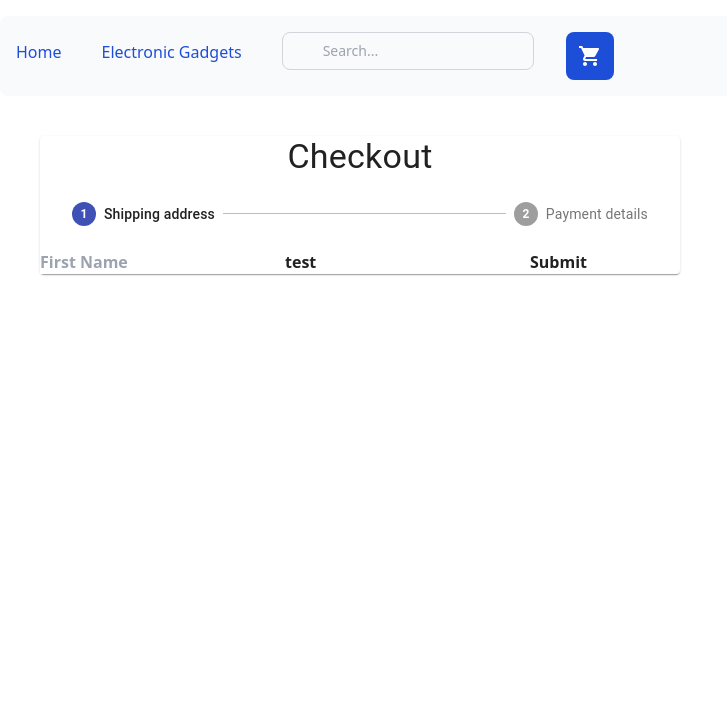
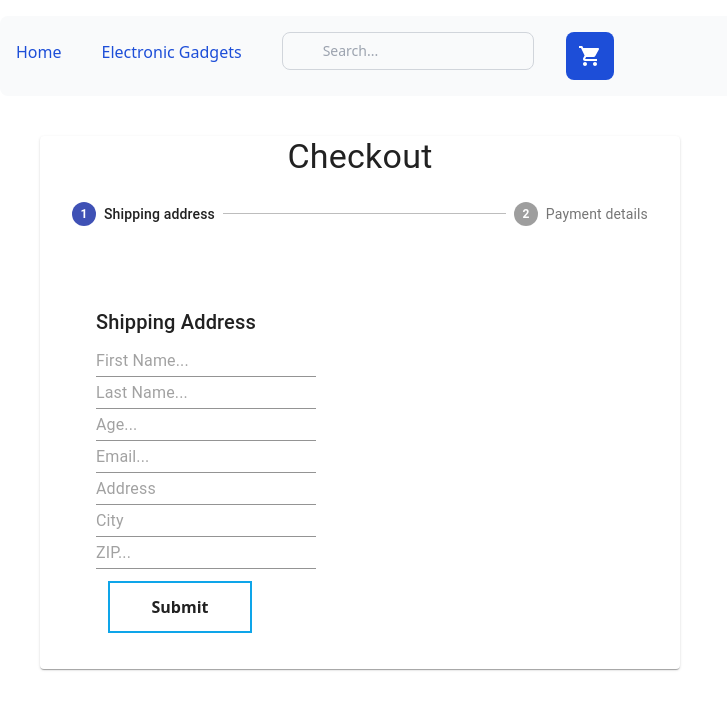
Before and after one commit to ReddyDivya/e-Commerce, a React (Create React App) app: page /CheckoutForm in a window 1280 px wide. Shown: the top 710 px of the page, without its empty margins (0-727 px from the left). Built offline with nearby package versions, Linux system fonts and the light colour scheme; no server answers.

Commit message:
updating address form

```diff
--- a/src/App.js
+++ b/src/App.js
@@ -1,5 +1,5 @@
-import React, { useState, useEffect } from 'react';
-import { BrowserRouter as Router, Route, Routes, Navigate } from 'react-router-dom';
+import React, { useState, useEffect, useRef } from 'react';
+import { BrowserRouter as Router, Route, Routes } from 'react-router-dom';
 import { commerce } from "./lib/commerce";
 import Navbar from "./components/Navbar/Navbar";
 import Home from "./components/Home/Home";
@@ -7,10 +7,24 @@ import Products from "./components/Products/Products";
 import Cart from "./components/Cart/Cart";
 import CheckoutForm from "./components/Checkout/CheckoutForm";
 
+// custom hook for getting previous cart value
+function usePrevious(cartVal) {
+
+  const previousRef = useRef();//the useRef Hook allows us to persist data between renders
+
+  useEffect(() => {
+    previousRef.current = cartVal;  //assign the ref's current value with the cart value
+  }, [cartVal]);//run this code when the value of the cart changes
+
+  return previousRef.current; //returning previous cart values
+}
+
 function App() {
 
   const [products, setProducts] = useState([]);
   const [cart, setCart] = useState({});
+
+  const prevCart = usePrevious(cart);
 
   //fetching the products from commerce
   const fetchProducts = async () => {
@@ -46,13 +60,18 @@ function App() {
   }
 
   useEffect(() => {
+
+    if (prevCart != cart) {
       fetchProducts();
       fetchCart();
-  }, [cart]);
+    }
+    return;
+
+  }, [prevCart]); //run this code when the value of previous cart changes
+
 
   return (
     <Router>
-      <div>
       <Navbar totalItems={(cart != null || cart != undefined) ? cart.total_items : 0} />
       <Routes>
         <Route path="/" element={<Home />} />
@@ -66,7 +85,6 @@ function App() {
         />} />
         <Route path="/CheckoutForm" element={<CheckoutForm />} />
       </Routes>
-      </div >
     </Router>
   );
 
--- a/src/components/Checkout/AddressForm.js
+++ b/src/components/Checkout/AddressForm.js
@@ -1,108 +1,146 @@
-import React, { useState } from "react";
-import { useForm, useFormState, useWatch } from "react-hook-form";
+import React, { useState } from 'react';
+import { Checkbox, TextField, InputLabel, Select, MenuItem, Button, Grid, Typography } from "@material-ui/core";
+import { useForm, Controller, FormProvider } from "react-hook-form";
+import { yupResolver } from "@hookform/resolvers/yup";
+import * as yup from "yup";
 
-let renderCount = 0;
 
-const Controller = ({ control, register, name, rules, render }) => {
-    const value = useWatch({
-        control,
-        name
+export default function AddressForm() {
+
+    const [data, setData] = useState();
+
+    const schema = yup.object().shape({
+        firstName: yup.string().required("First Name should be required please"),
+        lastName: yup.string().required("Last Name should be required please"),
+        email: yup.string().email().required("Email should be required please"),
+        age: yup.number().positive().integer().required(),
+        address: yup.string().required("Address should be required please"),
+        // password: yup.string().min(4).max(15).required(),
+        // confirmPassword: yup.string().oneOf([yup.ref("password"), null]),
     });
-    const { errors } = useFormState({
-        control,
-        name
-    });
-    const props = register(name, rules);
 
-    console.log(errors);
-
-    return render({
-        value,
-        onChange: (e) =>
-            props.onChange({
-                target: {
-                    name,
-                    value: e.target.value
-                }
-            }),
-        onBlur: props.onBlur,
-        name: props.name
-    });
-};
-
-const Input = (props) => {
-    const [value, setValue] = React.useState(props.value || "");
-
-    React.useEffect(() => {
-        setValue(props.value);
-    }, [props.value]);
+    const { register, handleSubmit, control, formState: { errors } } = useForm({
+        resolver: yupResolver(schema)
+    });//destructuring hook
 
     return (
-        <input
-            name={props.name}
-            onChange={(e) => {
-                setValue(e.target.value);
-                props.onChange && props.onChange(e);
-            }}
-            value={value}
-        />
-    );
-};
+        <>
+            <form onSubmit={handleSubmit(data => console.log(data))} className="m-8 p-6 w-2/4">
+                <Typography variant="h6" gutterBottom>Shipping Address</Typography>
+                <section>
+                    <Controller
+                        name="firstName"
+                        control={control}
+                        rules={{ required: true }}
+                        render={({ field }) => {
+                            return <TextField {...field}
+                                placeholder="First Name..."
+                                onChange={(e) => field.onChange(e.target.value)}
+                                value={field.value || ''}
+                            />
+                        }}
+                    />
+                    {errors.firstName && <p>First name is required.</p>}
+                </section>
 
-export default function AddressForm() {
-    const {
-        register,
-        handleSubmit,
-        control,
-        setValue,
-        formState: { errors }
-    } = useForm({
-        defaultValues: {
-            firstName: "",
-            lastName: ""
-        }
-    });
-    const [submittedVal, setSubmittedVal] = useState();
-    const onSubmit = (data) => {
-        console.log(data);
-        setSubmittedVal(data);
-    };
-    renderCount++;
+                <section>
+                    <Controller
+                        name="lastName"
+                        control={control}
+                        rules={{ required: true }}
+                        render={({ field }) => {
+                            return <TextField {...field}
+                                placeholder="Last Name..."
+                                onChange={(e) => field.onChange(e.target.value)}
+                                value={field.value || ''}
+                            />
+                        }}
+                    />
+                    {errors.lastName && <p>Last name is required.</p>}
+                </section>
 
-    console.log("errors", errors);
+                <section>
+                    <Controller
+                        name="age"
+                        control={control}
+                        rules={{ required: true }}
+                        render={({ field }) => {
+                            return <TextField {...field}
+                                placeholder="Age..."
+                                onChange={(e) => field.onChange(e.target.value)}
+                                value={field.value || ''}
+                            />
+                        }}
+                    />
+                    {errors.age && <p>Please enter number for age.</p>}
+                </section>
 
-    React.useEffect(() => {
-        setTimeout(() => {
-            setValue("lastName", "test");
-        }, 1000);
-    }, [setValue]);
+                <section>
+                    <Controller
+                        name="email"
+                        control={control}
+                        rules={{ required: true }}
+                        render={({ field }) => {
+                            return <TextField {...field}
+                                placeholder="Email..."
+                                onChange={(e) => field.onChange(e.target.value)}
+                                value={field.value || ''}
+                            />
+                        }}
+                    />
+                    {errors.email && <p>Email is required.</p>}
+                </section>
 
-    return (
-        <div>
-            <form onSubmit={handleSubmit(onSubmit)}>
-                <input {...register("firstName")} placeholder="First Name" />
+                <section>
+                    <Controller
+                        name="address"
+                        control={control}
+                        rules={{ required: true }}
+                        render={({ field }) => {
+                            return <TextField {...field}
+                                placeholder="Address"
+                                onChange={(e) => field.onChange(e.target.value)}
+                                value={field.value || ''}
+                            />
+                        }}
+                    />
+                    {errors.address && <p>Address is required.</p>}
+                </section>
 
-                <Controller
-                    {...{
-                        control,
-                        register,
-                        name: "lastName",
-                        rules: {
-                            required: true
-                        },
-                        render: (props) => <Input {...props} />
-                    }}
-                />
+                <section>
+                    <Controller
+                        name="city"
+                        control={control}
+                        rules={{ required: true }}
+                        render={({ field }) => {
+                            return <TextField {...field}
+                                placeholder="City"
+                                onChange={(e) => field.onChange(e.target.value)}
+                                value={field.value || ''}
+                            />
+                        }}
+                    />
+                    {errors.city && <p>City is required.</p>}
+                </section>
 
-                <input type="submit" />
+                <section>
+                    <Controller
+                        name="zip"
+                        control={control}
+                        rules={{ required: true }}
+                        render={({ field }) => {
+                            return <TextField {...field}
+                                placeholder="ZIP..."
+                                onChange={(e) => field.onChange(e.target.value)}
+                                value={field.value || ''}
+                            />
+                        }}
+                    />
+                    {errors.zip && <p>ZIP is required.</p>}
+                </section>
+
+                <input type="submit" className="border-solid border-2 border-sky-500 p-3 m-3 w-36 hover:bg-slate-300 cursor-pointer" />
             </form>
-            {submittedVal && (
-                <div>
-                    Submitted Data:
-                    <br />
-                    {JSON.stringify(submittedVal)}
-                </div>
-            )}
-        </div>
+        </>
     );
 }
--- a/src/components/Checkout/AddressForm1.js
+++ b/src/components/Checkout/AddressForm1.js
@@ -52,7 +52,7 @@ export default function AddressForm() {
     return (
         <>
             <Typography varient="h6" gutterBottom>Shipping Address</Typography>
-            <form onSubmit={handleSubmit(data => setData(data))}>
+            <form onSubmit={data => setData(data)}>
                 {/* First Name */}
                 <section>
                     {/* <input type='text' placeholder='First Name...' name="firstName" {...register('firstName')} onChange={onFormFieldChange} value={myFormFields.firstName || ''} /> */}
@@ -69,7 +69,7 @@ export default function AddressForm() {
                             />
                         }}
                     />
-                    {/* <p>{errors.myFormFields.firstName?.message}</p> */}
+                    <p>{errors.firstName?.message}</p>
                 </section>
                 <section>
                     {/* <input type='text' placeholder='Last Name...' name="lastName" {...register('lastName')} onChange={onFormFieldChange} value={myFormFields.lastName || ''} /> */}
@@ -92,7 +92,7 @@ export default function AddressForm() {
                 </section>
 
                 <section>
-                    <input type="submit" id="submit" value="Submit" />
+                    <input type="submit" />
                 </section>
             </form>
         </>
--- a/src/components/Checkout/AddressForm2.js
+++ /dev/null
@@ -1,26 +0,0 @@
-import React from 'react';
-import { useForm } from 'react-hook-form';
-
-export default function AddressForm() {
-    const {
-        register,
-        handleSubmit,
-        formState: { errors },
-    } = useForm();
-
-    return (
-        <form onSubmit={handleSubmit(data => console.log(data))}>
-
-            <input type="text" placeholder="First Name...." {...register('firstName', { required: true })} />
-            {errors.firstName && <p>First name is required.</p>}
-
-            <input type="text" placeholder="Last Name...."  {...register('lastName', { required: true })} />
-            {errors.lastName && <p>Last name is required.</p>}
-
-            <input type="number" placeholder="Age...."  {...register('age', { pattern: /\d+/ })} />
-            {errors.age && <p>Please enter number for age.</p>}
-
-            <input type="submit" />
-        </form>
-    );
-}
```
Lines whose indentation alone changed are shown as unchanged.
